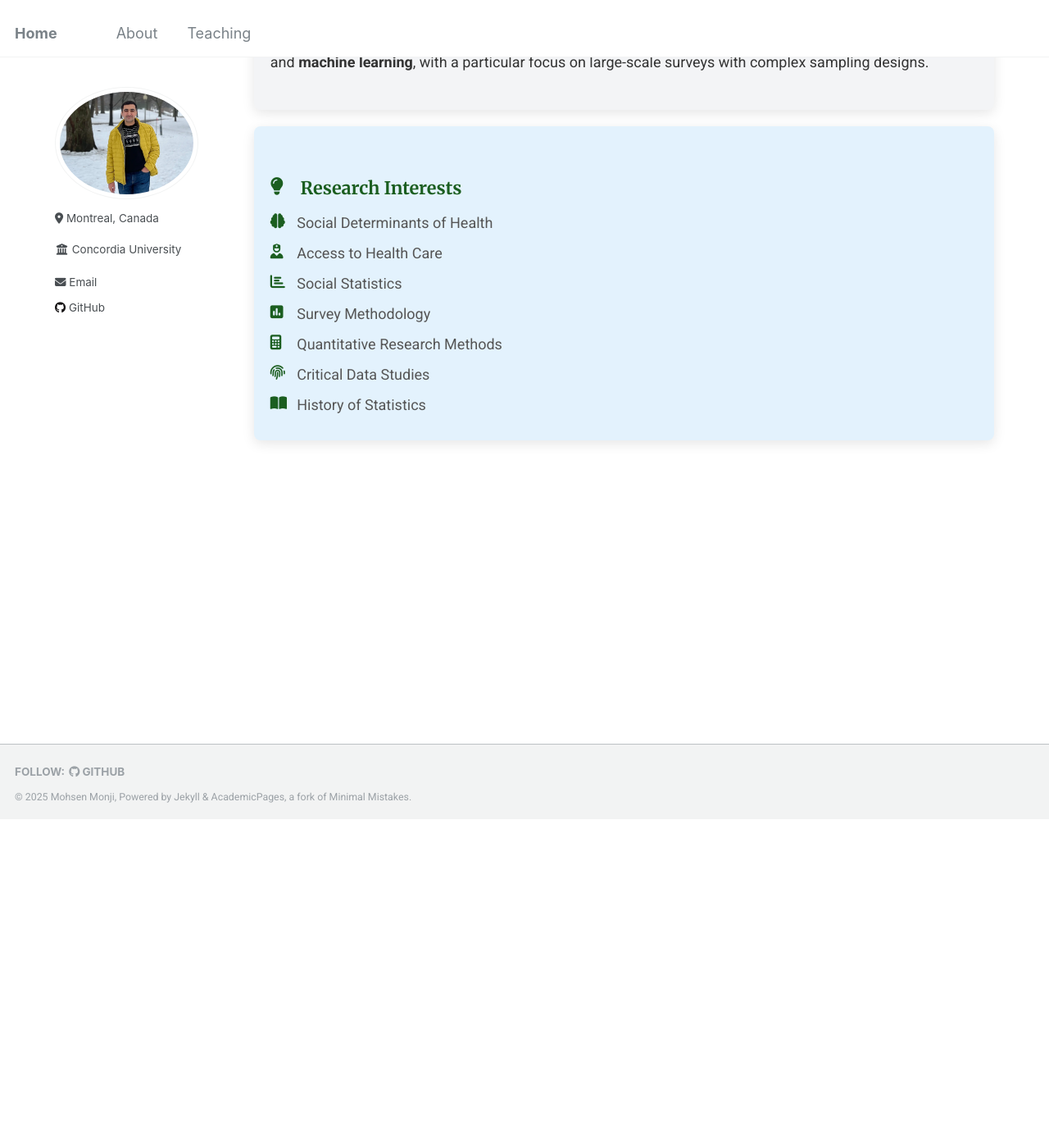
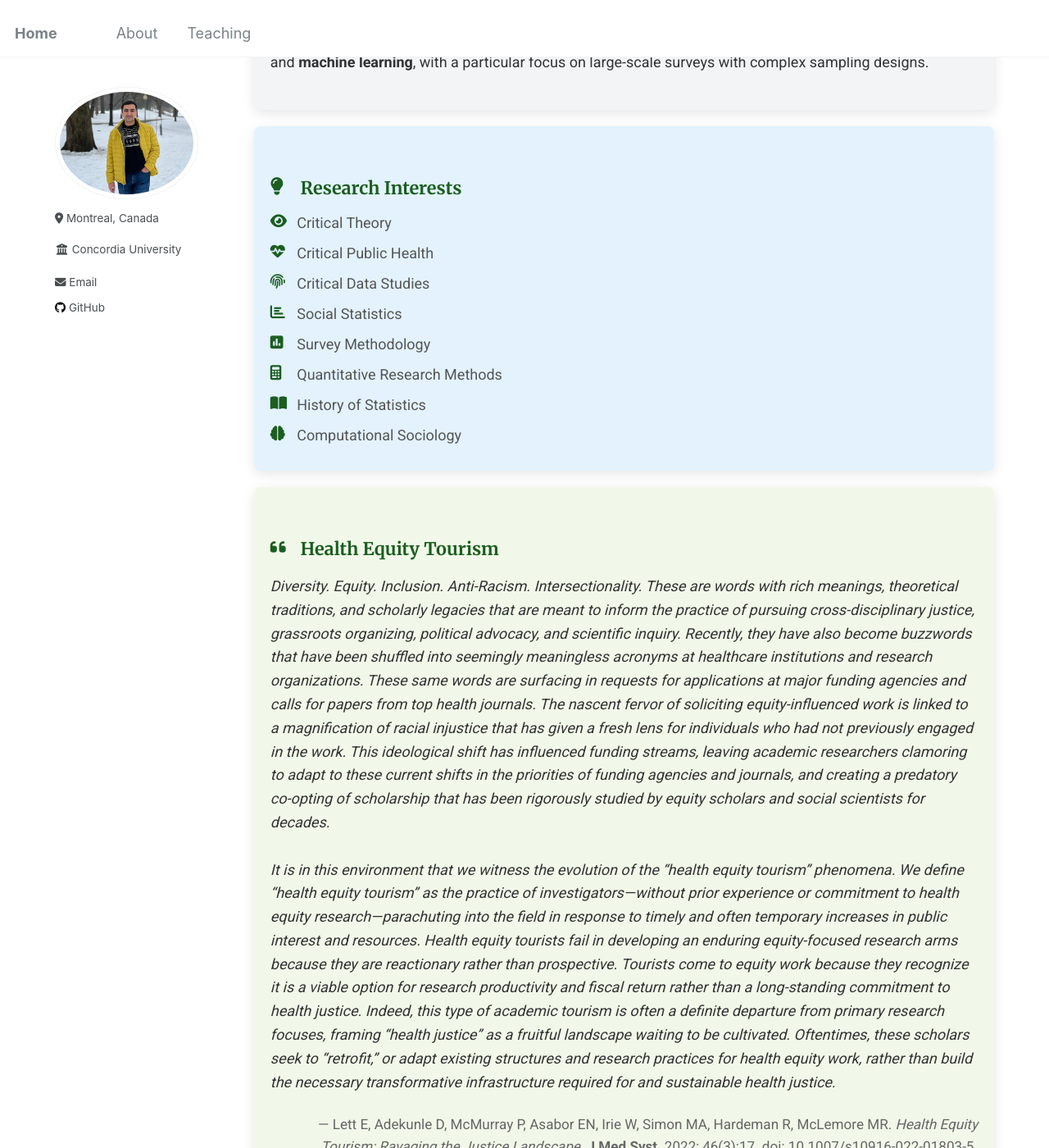
Before and after one commit to Mohsnmonji/mohsnmonji.github.io, a Jekyll site: the page built from about-me.md, in a window 1280 px wide and 1400 px high, scrolled down 400 px. Shown: the whole window at 82% size. Built offline with Jekyll 4.4.1, drawn with Linux system fonts in a browser that asks for light colours; some of the changed text lies outside the part shown.

Commit message:
Update about-me.md

```diff
--- a/about-me.md
+++ b/about-me.md
@@ -34,6 +34,10 @@ author_profile: true
 
   .card:nth-of-type(3) {
     background-color: #F1F8E9;
+  }
+
+  .card:nth-of-type(4) {
+    background-color: #FFF3E0;
   }
 
   .card h3 {
@@ -96,25 +100,37 @@ author_profile: true
     My doctoral dissertation specifically examines the application of what have been termed as
     <strong>intersectional quantitative methods</strong> to the analysis of
     <strong>population mental health disparities</strong>.
-</p>
+  </p>
 
   <p>
     Methodologically, I am interested in <strong>quantitative research methods</strong>,
     <strong>survey methodology</strong>, <strong>social statistics</strong>, and <strong>machine learning</strong>,
     with a particular focus on large-scale surveys with complex sampling designs.
   </p>
-
 </div>
 
 <div class="card">
   <h3><i class="fas fa-lightbulb icon"></i> Research Interests</h3>
   <ul>
-    <li><i class="fas fa-brain icon"></i> Social Determinants of Health</li>
-    <li><i class="fas fa-user-nurse icon"></i> Access to Health Care</li>
+    <li><i class="fas fa-eye icon"></i> Critical Theory</li>
+    <li><i class="fas fa-heartbeat icon"></i> Critical Public Health</li>
+    <li><i class="fas fa-fingerprint icon"></i> Critical Data Studies</li>
     <li><i class="fas fa-chart-bar icon"></i> Social Statistics</li>
     <li><i class="fas fa-poll icon"></i> Survey Methodology</li>
     <li><i class="fas fa-calculator icon"></i> Quantitative Research Methods</li>
-    <li><i class="fas fa-fingerprint icon"></i> Critical Data Studies</li>
     <li><i class="fas fa-book-open icon"></i> History of Statistics</li>
+    <li><i class="fas fa-brain icon"></i> Computational Sociology</li>
   </ul>
 </div>
+
+<div class="card">
+  <h3><i class="fas fa-quote-left icon"></i> Health Equity Tourism</h3>
+  <p style="font-style: italic;">
+    Diversity. Equity. Inclusion. Anti-Racism. Intersectionality. These are words with rich meanings, theoretical traditions, and scholarly legacies that are meant to inform the practice of pursuing cross-disciplinary justice, grassroots organizing, political advocacy, and scientific inquiry. Recently, they have also become buzzwords that have been shuffled into seemingly meaningless acronyms at healthcare institutions and research organizations. These same words are surfacing in requests for applications at major funding agencies and calls for papers from top health journals. The nascent fervor of soliciting equity-influenced work is linked to a magnification of racial injustice that has given a fresh lens for individuals who had not previously engaged in the work. This ideological shift has influenced funding streams, leaving academic researchers clamoring to adapt to these current shifts in the priorities of funding agencies and journals, and creating a predatory co-opting of scholarship that has been rigorously studied by equity scholars and social scientists for decades.
+    <br><br>
+    It is in this environment that we witness the evolution of the “health equity tourism” phenomena. We define “health equity tourism” as the practice of investigators—without prior experience or commitment to health equity research—parachuting into the field in response to timely and often temporary increases in public interest and resources. Health equity tourists fail in developing an enduring equity-focused research arms because they are reactionary rather than prospective. Tourists come to equity work because they recognize it is a viable option for research productivity and fiscal return rather than a long-standing commitment to health justice. Indeed, this type of academic tourism is often a definite departure from primary research focuses, framing “health justice” as a fruitful landscape waiting to be cultivated. Oftentimes, these scholars seek to “retrofit,” or adapt existing structures and research practices for health equity work, rather than build the necessary transformative infrastructure required for and sustainable health justice.
+  </p>
+  <p style="text-align: right; font-size: 0.95rem; color: #666;">
+    — Lett E, Adekunle D, McMurray P, Asabor EN, Irie W, Simon MA, Hardeman R, McLemore MR. <em>Health Equity Tourism: Ravaging the Justice Landscape</em>. <strong>J Med Syst</strong>. 2022; 46(3):17. doi: 10.1007/s10916-022-01803-5.
+  </p>
+</div>
```
